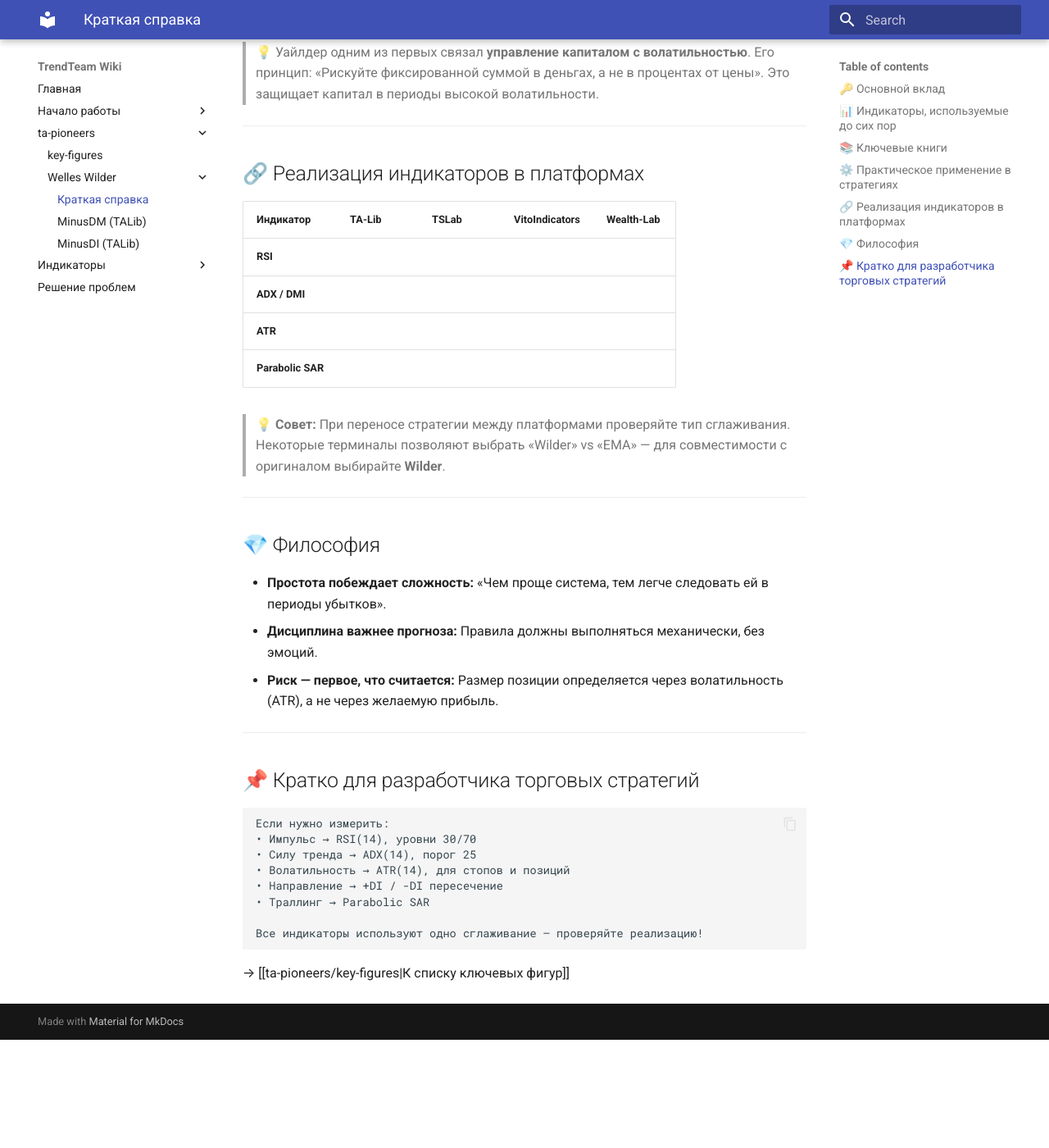
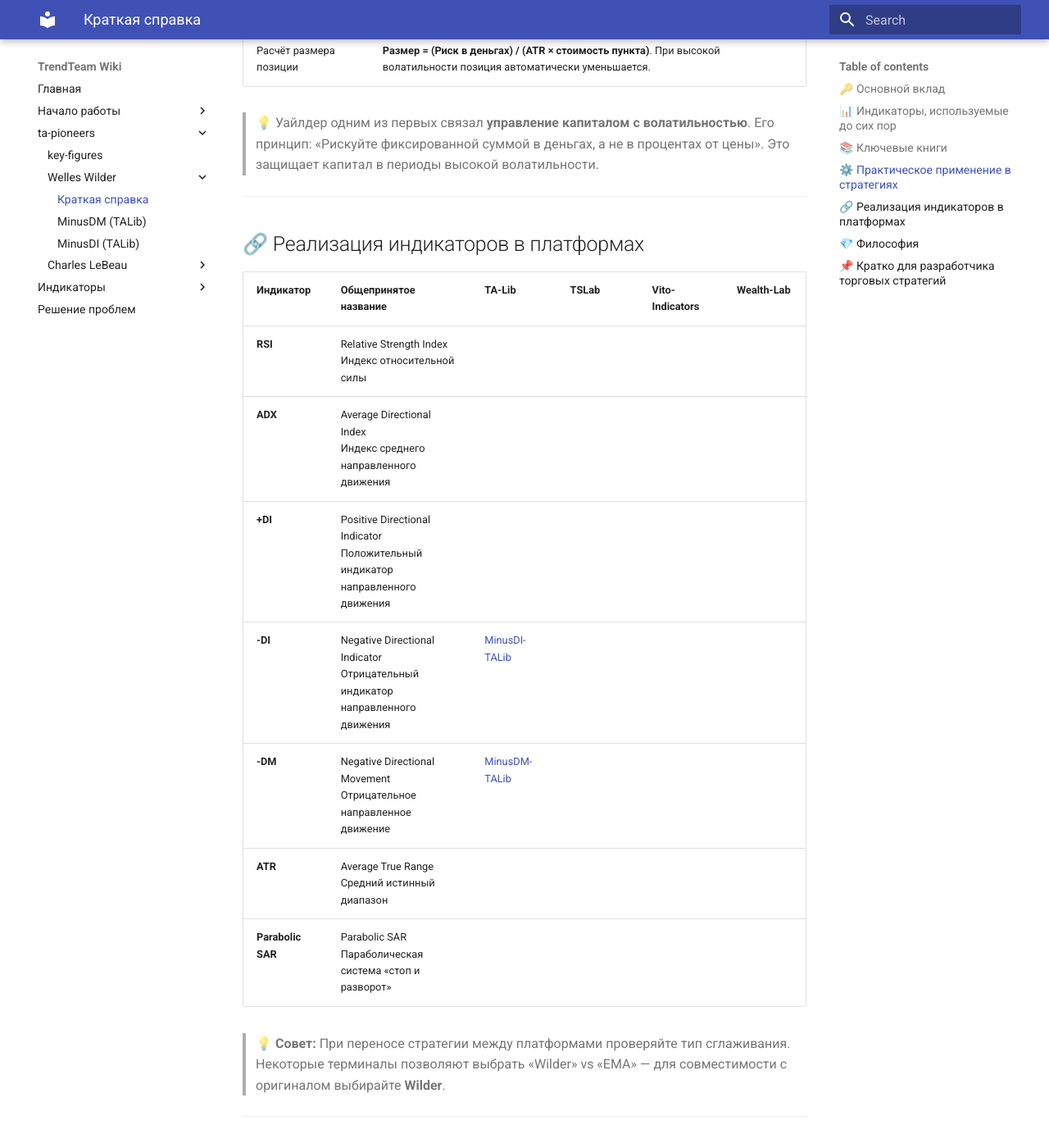
Before and after one commit to TradingLaboratory/wiki, an MkDocs documentation site: the page built from docs/ta-pioneers/wilder-welles.md, in a window 1280 px wide and 1400 px high, scrolled down 2374 px. Shown: the whole window at 82% size. Built offline with MkDocs 1.6.1 and Material for MkDocs 9.7.7, drawn with Linux system fonts in a browser that asks for light colours; before the commit the page ends 3642 px from its top, so only the background shows below that; some of the changed text lies outside the part shown.

```diff
--- a/docs/ta-pioneers/wilder-welles.md
+++ b/docs/ta-pioneers/wilder-welles.md
@@ -25,7 +25,8 @@
 |-----------|----------------------|------------|----------------|
 | **RSI** | Relative Strength Index<br>Индекс относительной силы | Импульс, зоны перекупленности/перепроданности | 14 |
 | **ADX** | Average Directional Index<br>Индекс среднего направленного движения | Сила тренда (не направление!) | 14 |
-| **+DI / -DI** | Positive/Negative Directional Indicator<br>Положительный/отрицательный индикатор направленного движения | Направление тренда (часть DMI) | 14 |
+| **+DI** | Positive Directional Indicator<br>Положительный индикатор направленного движения | Подтверждение восходящего движения | 14 |
+| **-DI** | Negative Directional Indicator<br>Отрицательный индикатор направленного движения | Подтверждение нисходящего движения | 14 |
 | **ATR** | Average True Range<br>Средний истинный диапазон | Волатильность в пунктах цены | 14 |
 | **SAR** | Parabolic SAR<br>Параболическая система «стоп и разворот» | Динамические точки разворота, траллинг-стоп | 0.02 / 0.2 |
 
@@ -61,12 +62,15 @@
 
 ## 🔗 Реализация индикаторов в платформах
 
-| Индикатор         | TA-Lib | TSLab | VitoIndicators | Wealth-Lab |
-| ----------------- | ------ | ----- | -------------- | ---------- |
-| **RSI**           |        |       |                |            |
-| **ADX / DMI**     |        |       |                |            |
-| **ATR**           |        |       |                |            |
-| **Parabolic SAR** |        |       |                |            |
+| Индикатор         | Общепринятое название                                                            | TA-Lib                                                     | TSLab | Vito-Indicators | Wealth-Lab |
+| ----------------- | -------------------------------------------------------------------------------- | ---------------------------------------------------------- | ----- | --------------- | ---------- |
+| **RSI**           | Relative Strength Index<br>Индекс относительной силы                             |                                                            |       |                 |            |
+| **ADX**           | Average Directional Index<br>Индекс среднего направленного движения              |                                                            |       |                 |            |
+| **+DI**           | Positive Directional Indicator<br>Положительный индикатор направленного движения |                                                            |       |                 |            |
+| **-DI**           | Negative Directional Indicator<br>Отрицательный индикатор направленного движения | [MinusDI-TALib](TALib/MinusDI-TALib.md)                    |       |                 |            |
+| **-DM**           | Negative Directional Movement<br>Отрицательное направленное движение             | [MinusDM-TALib](TALib/MomentumIndicators/MinusDM-TALib.md) |       |                 |            |
+| **ATR**           | Average True Range<br>Средний истинный диапазон                                  |                                                            |       |                 |            |
+| **Parabolic SAR** | Parabolic SAR<br>Параболическая система «стоп и разворот»                        |                                                            |       |                 |            |
 
 > 💡 **Совет:** При переносе стратегии между платформами проверяйте тип сглаживания. Некоторые терминалы позволяют выбрать «Wilder» vs «EMA» — для совместимости с оригиналом выбирайте **Wilder**.
 
--- a/mkdocs.yml
+++ b/mkdocs.yml
@@ -55,6 +55,8 @@ nav:
       - Краткая справка: ta-pioneers/wilder-welles.md
       - MinusDM (TALib): TALib/MomentumIndicators/MinusDM-TALib.md
       - MinusDI (TALib): TALib/MinusDI-TALib.md
+    - Charles LeBeau:
+      - Краткая справка: ta-pioneers/Charles-LeBeau.md
 
   - Индикаторы: # Раздел "Индикаторы" с подразделами
 
```
Also changed, not shown: docs/ta-pioneers/Charles-LeBeau.md (added, +85 -0 lines).
